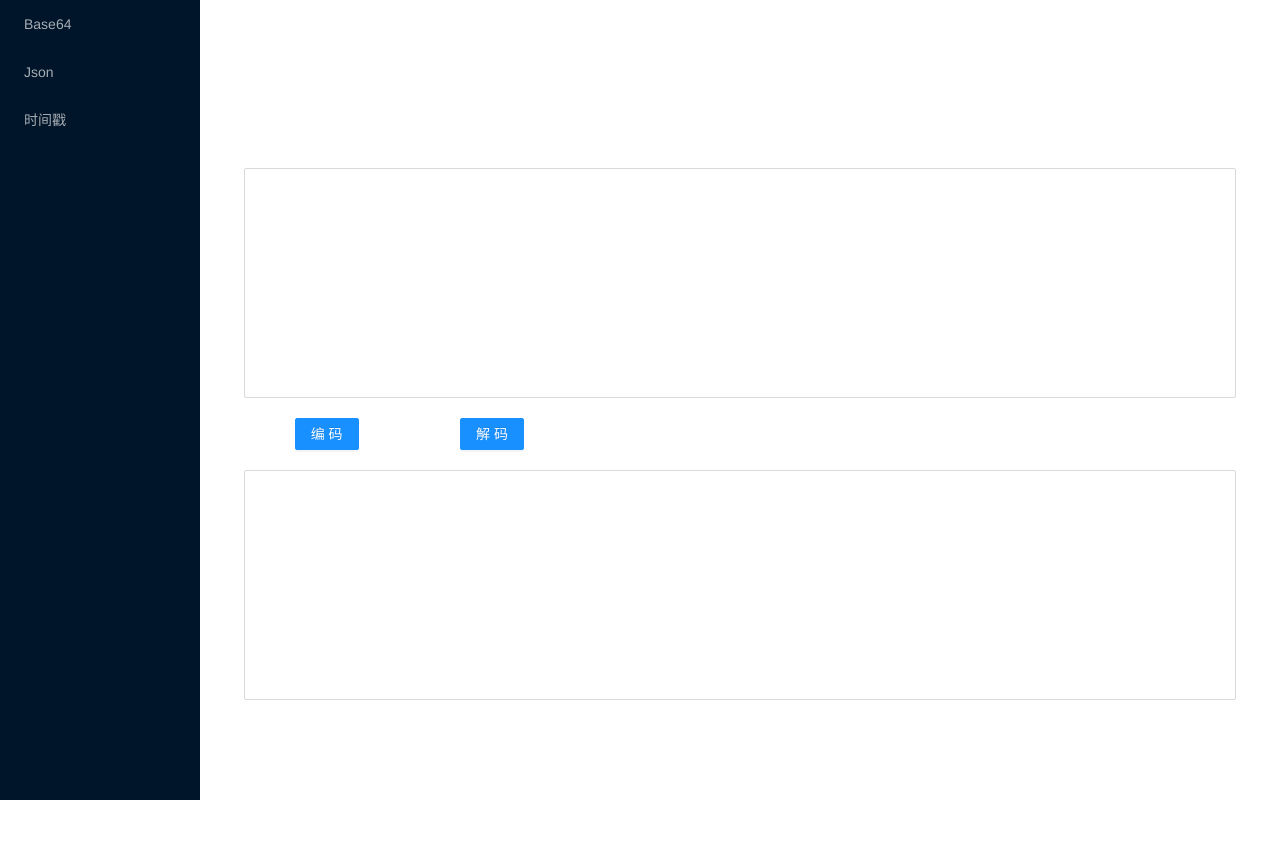
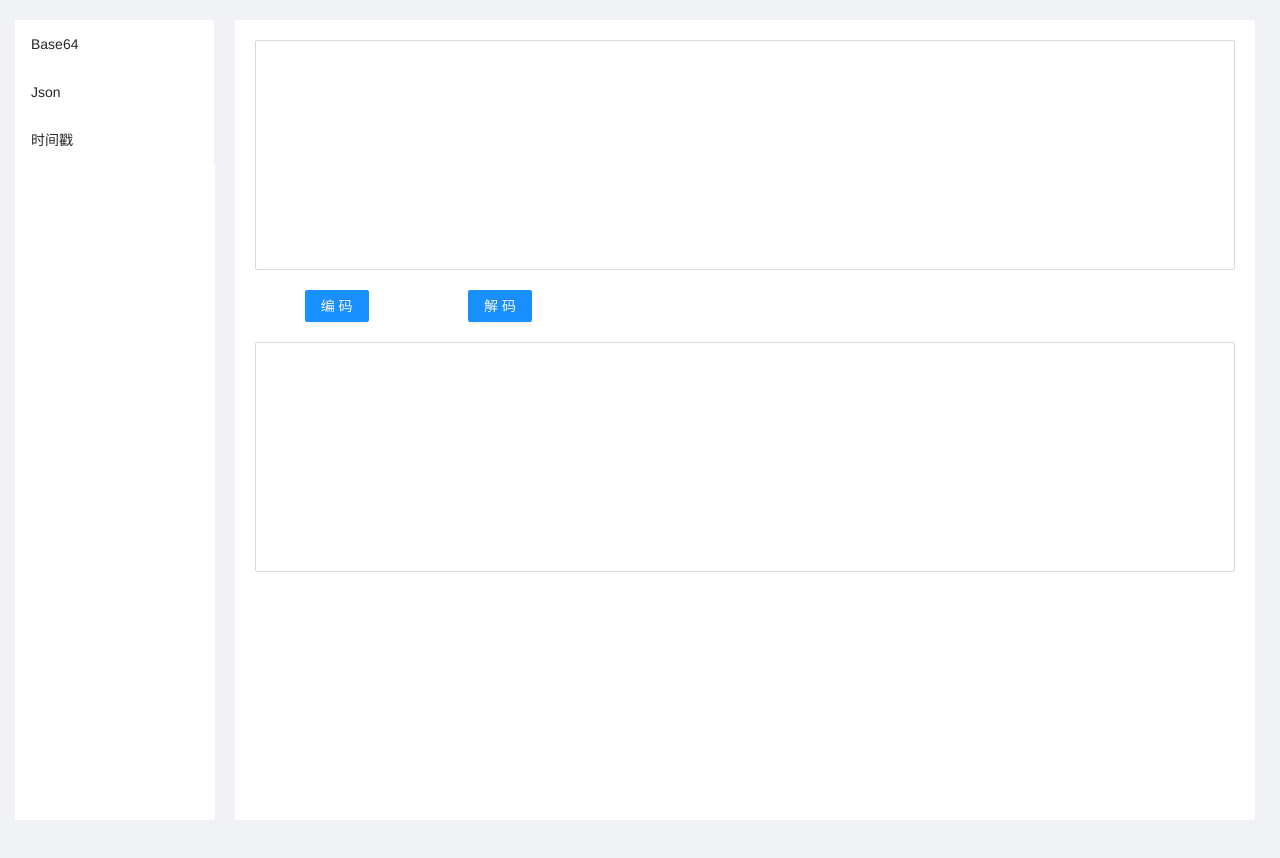
Before and after one commit to wychl/devutil, a Vue app: page / in a window 1280 px wide. After the commit the page ends 820 px from the top, so only its background shows below. Built offline with nearby package versions, Linux system fonts and the light colour scheme.

Commit message:
更新UI

```diff
--- a/src/App.vue
+++ b/src/App.vue
@@ -12,6 +12,9 @@
   -moz-osx-font-smoothing: grayscale;
   text-align: center;
   color: #2c3e50;
-  margin-top: 60px;
+}
+
+body {
+  background: #f0f2f5;
 }
 </style>
--- a/src/layout/index.vue
+++ b/src/layout/index.vue
@@ -1,8 +1,7 @@
 <template>
-    <a-layout has-sider>
-        <a-layout-sider :style="{ overflow: 'auto', height: '100vh', position: 'fixed', left: 0, top: 0, bottom: 0 }">
-            <div class="logo" />
-            <a-menu v-model:selectedKeys="selectedKeys" theme="dark" mode="inline">
+    <a-layout class="layout">
+        <a-layout-sider :style="{ height: '100vh' }">
+            <a-menu v-model:selectedKeys="selectedKeys">
                 <a-menu-item key="base64">
                     <router-link to="/">Base64</router-link>
                 </a-menu-item>
@@ -14,9 +13,8 @@
                 </a-menu-item>
             </a-menu>
         </a-layout-sider>
-        <a-layout :style="{ marginLeft: '200px' }">
-            <a-layout-header :style="{ background: '#fff', padding: 0 }" />
-            <a-layout-content :style="{ background: '#fff', padding: '24px', margin: 0, minHeight: '380px' }">
+        <a-layout>
+            <a-layout-content :style="{ background: '#fff', height: '100vh', marginLeft: '20px' }">
                 <router-view></router-view>
             </a-layout-content>
             <!-- <a-layout-footer :style="{ textAlign: 'center' }">
@@ -56,17 +54,18 @@ export default defineComponent({
 });
 </script>
 <style>
-#components-layout-demo-fixed-sider .logo {
-    height: 32px;
-    background: rgba(255, 255, 255, 0.2);
-    margin: 16px;
+.layout {
+    margin-top: 20px;
+    margin-bottom: 20px;
+    margin-left: 15px;
+    margin-right: 25px;
 }
 
-.site-layout .site-layout-background {
+.ant-layout-sider {
     background: #fff;
 }
 
-[data-theme='dark'] .site-layout .site-layout-background {
-    background: #141414;
+.ant-layout-header {
+    background-color: aliceblue;
 }
 </style>
```
